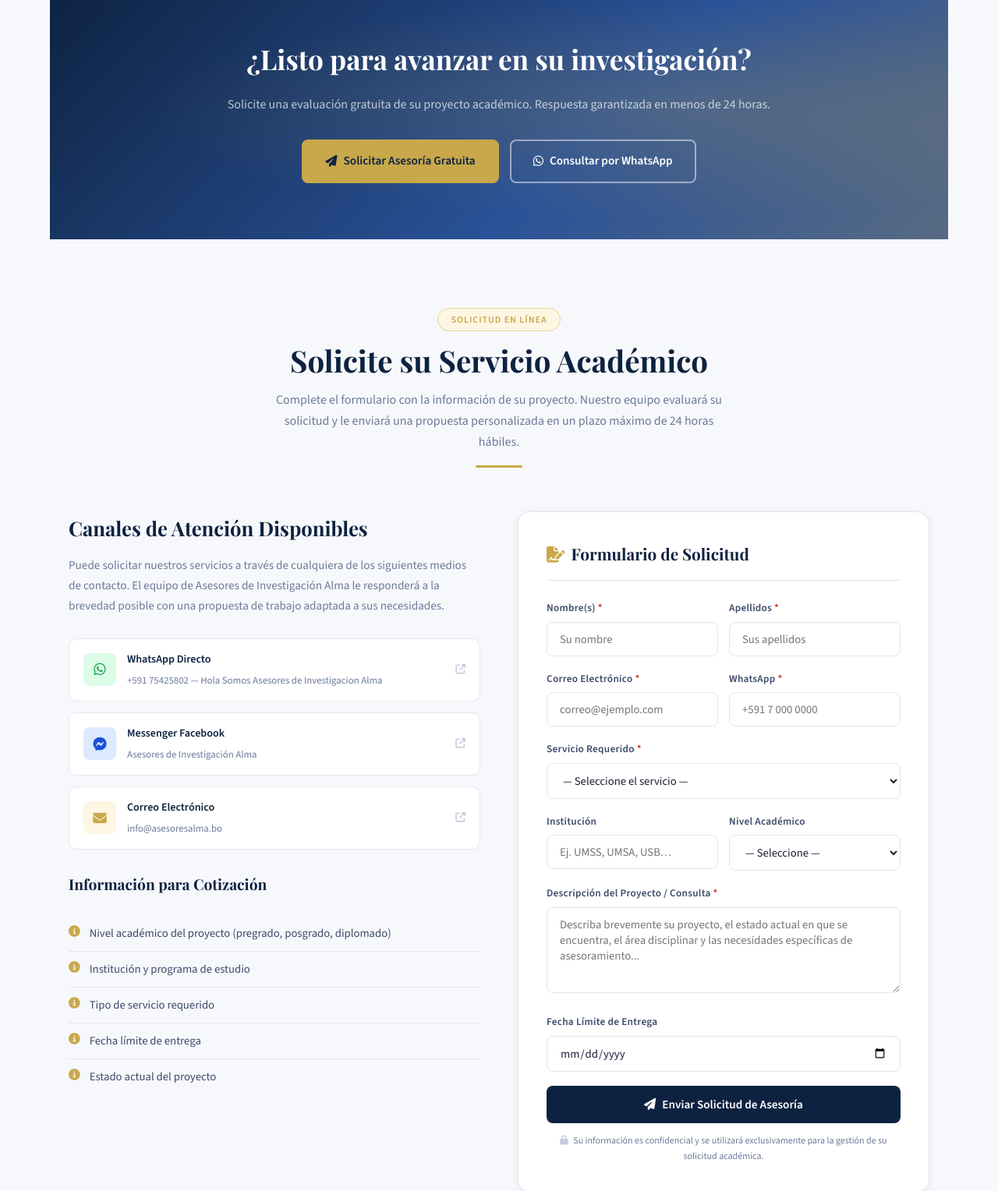
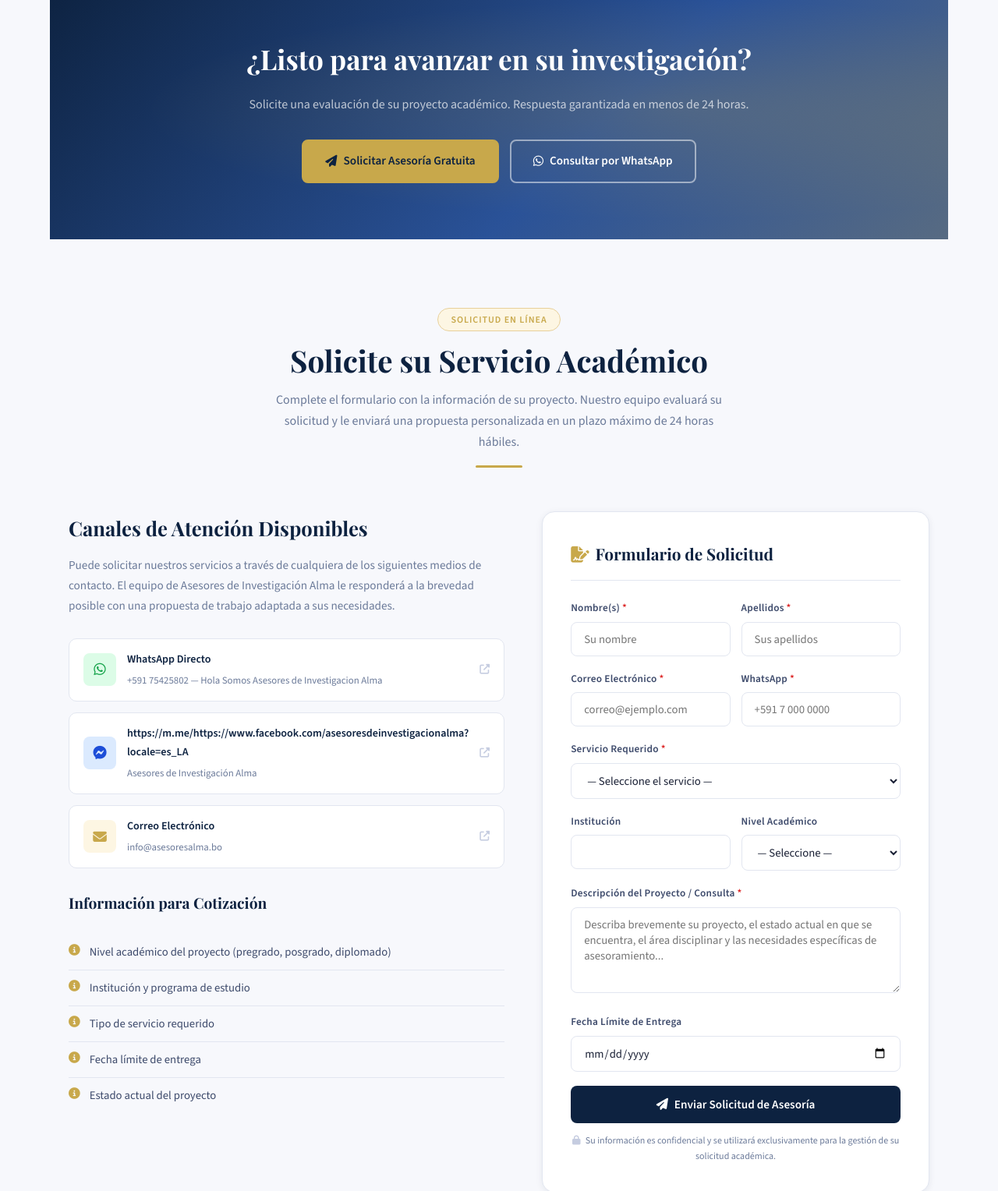
Before and after one commit to AsesoresInvestAlma/github.io, a plain HTML site: page index.html in a window 1280 px wide. Shown: the part 9320-10848 px from the top of the page at 78% size. Drawn offline with nearby package versions, Linux system fonts and the light colour scheme.

Commit message:
Update index.html

```diff
--- a/index.html
+++ b/index.html
@@ -1449,7 +1449,7 @@
             <span class="tag" style="cursor:pointer;">Tesis (12)</span>
             <span class="tag" style="cursor:pointer;">Instrumentos (5)</span>
             <span class="tag" style="cursor:pointer;">Software (8)</span>
-            <span class="tag" style="cursor:pointer;">Noticias (4)</span>
+
           </div>
         </div>
         <div class="sidebar-card">
@@ -1471,7 +1471,7 @@
 <div class="cta-banner">
   <div class="container">
     <h2>¿Listo para avanzar en su investigación?</h2>
-    <p>Solicite una evaluación gratuita de su proyecto académico. Respuesta garantizada en menos de 24 horas.</p>
+    <p>Solicite una evaluación de su proyecto académico. Respuesta garantizada en menos de 24 horas.</p>
     <div class="cta-actions">
       <a href="#solicitud" class="btn-primary"><i class="fas fa-paper-plane"></i> Solicitar Asesoría Gratuita</a>
       <a href="https://wa.me/59170000000" target="_blank" class="btn-outline" style="border-color:rgba(255,255,255,0.5)"><i class="fab fa-whatsapp"></i> Consultar por WhatsApp</a>
@@ -1502,7 +1502,7 @@
           </a>
           <a class="contact-opt" href="https://facebook.com/asesoresalma" target="_blank">
             <div class="contact-opt-icon fb"><i class="fab fa-facebook-messenger"></i></div>
-            <div class="contact-opt-text"><strong>Messenger Facebook</strong><span>Asesores de Investigación Alma</span></div>
+            <div class="contact-opt-text"><strong>https://m.me/https://www.facebook.com/asesoresdeinvestigacionalma?locale=es_LA</strong><span>Asesores de Investigación Alma</span></div>
             <i class="fas fa-external-link-alt" style="margin-left:auto;color:var(--gray-200);font-size:0.8rem;"></i>
           </a>
           <a class="contact-opt" href="mailto:info@asesoresalma.bo">
@@ -1565,7 +1565,7 @@
         <div class="form-row">
           <div class="form-group">
             <label>Institución</label>
-            <input class="form-control" type="text" placeholder="Ej. UMSS, UMSA, USB…">
+            <input class="form-control" type="text" placeholder>
           </div>
           <div class="form-group">
             <label>Nivel Académico</label>
@@ -1710,7 +1710,7 @@
       </div>
       <div class="footer-col">
         <h4>Contacto</h4>
-        <div class="footer-contact-item"><i class="fab fa-whatsapp"></i><span>+591 7 000 0000</span></div>
+        <div class="footer-contact-item"><i class="fab fa-whatsapp"></i><span>+591 75425802</span></div>
         <div class="footer-contact-item"><i class="fas fa-envelope"></i><span>info@asesoresalma.bo</span></div>
         <div class="footer-contact-item"><i class="fas fa-map-marker-alt"></i><span>Cochabamba · La Paz · Oruro, Bolivia</span></div>
         <div class="footer-contact-item"><i class="fas fa-clock"></i><span>Lun – Vie: 08:00 – 20:00<br>Sáb: 09:00 – 14:00</span></div>
```
